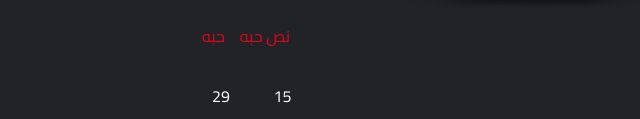
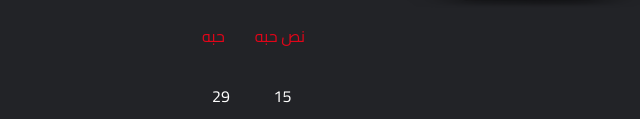
Before and after one commit to RasansRise/Shwaya-Website, a plain HTML site: page showcases.html in a window 1280 px wide. Shown: the part 681-800 px from the top of the page, 118-758 px from the left. Drawn offline with Linux system fonts and the light colour scheme; a web font is replaced by a local one.

Commit message:
Update style.css

```diff
--- a/css/style.css
+++ b/css/style.css
@@ -130,7 +130,7 @@ h1,h2,h3,h4,h5,h6{
 .section .title .subtitle{
     display: grid;
     grid-template-columns: auto auto;
-    grid-gap:15px;
+    grid-gap:30px;
 }
 .item{
   display: flex;
```
